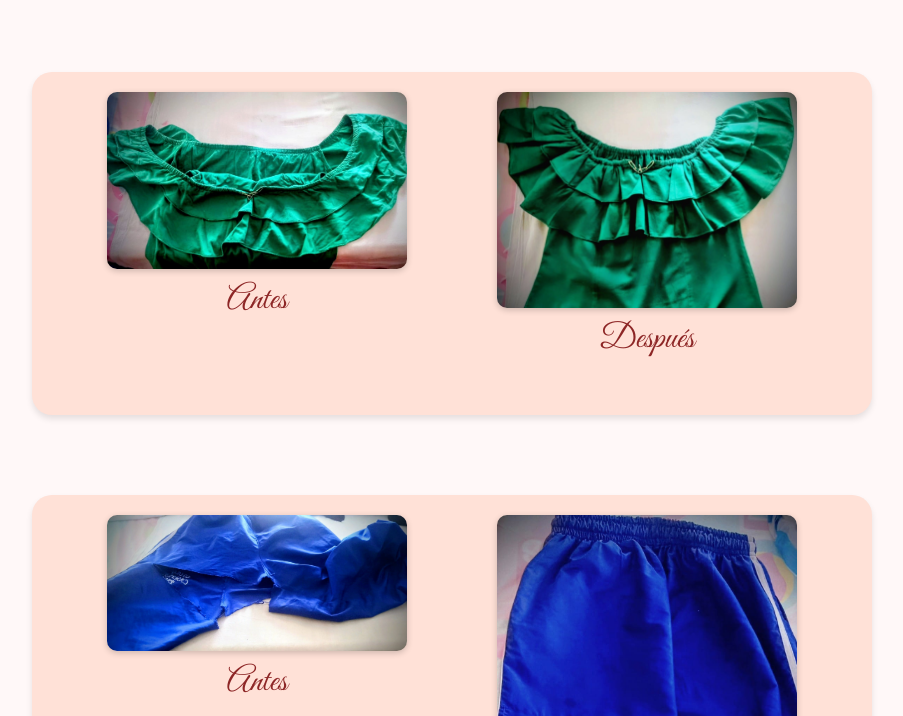
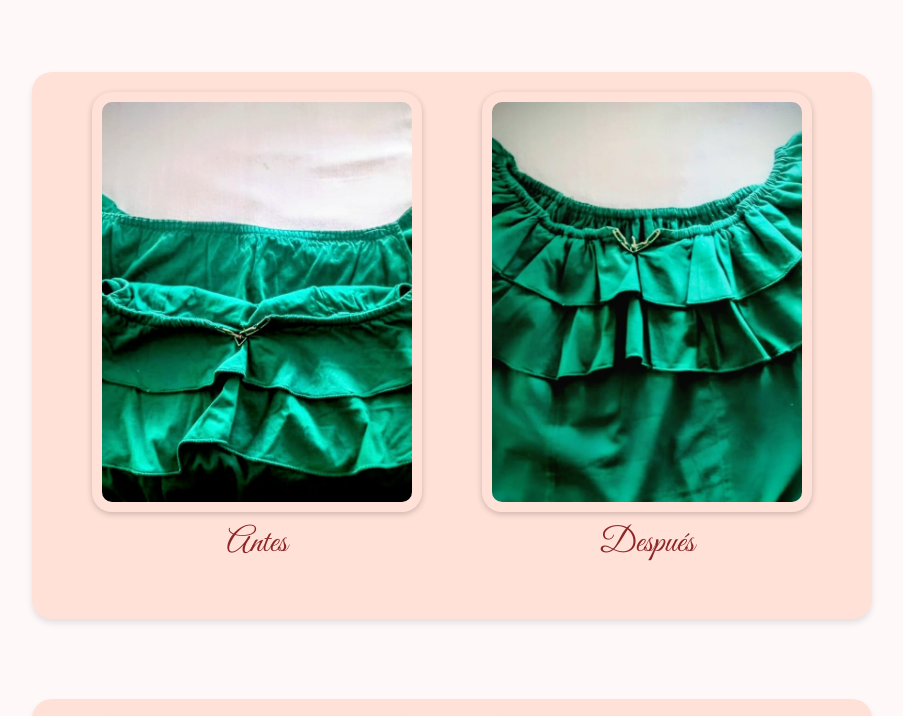
Before and after one commit to Dairo0815/Taller-de-Costura, a plain HTML site: page index.html in a window 1280 px wide. Shown: the part 2331-3047 px from the top of the page, without its empty margins (188-1091 px from the left). Drawn offline with Linux system fonts and the light colour scheme.

Commit message:
ajuste de la galería de imagenes, haciendo que se vean mejor, adaptando un padding, border radius y haciendo que quepan lo mejor posible

```diff
--- a/styles.css
+++ b/styles.css
@@ -288,8 +288,10 @@ nav a:hover {
 
 .bloque-img img {
   width: 100%;
-  max-width: 300px;
-  border-radius: 10px;
+  height: 100%;
+  padding: 10px;
+  max-width: 310px;
+  border-radius: 20px;
   box-shadow: 0 2px 6px rgba(0,0,0,0.2);
 }
 
@@ -316,6 +318,12 @@ nav a:hover {
   justify-content: space-around;
   gap: 2rem;
   flex-wrap: wrap;
+}
+
+.galeria img{
+   width: 450px;
+  height: 400px;
+  object-fit: cover;
 }
 
 .fotodemama img {
```
